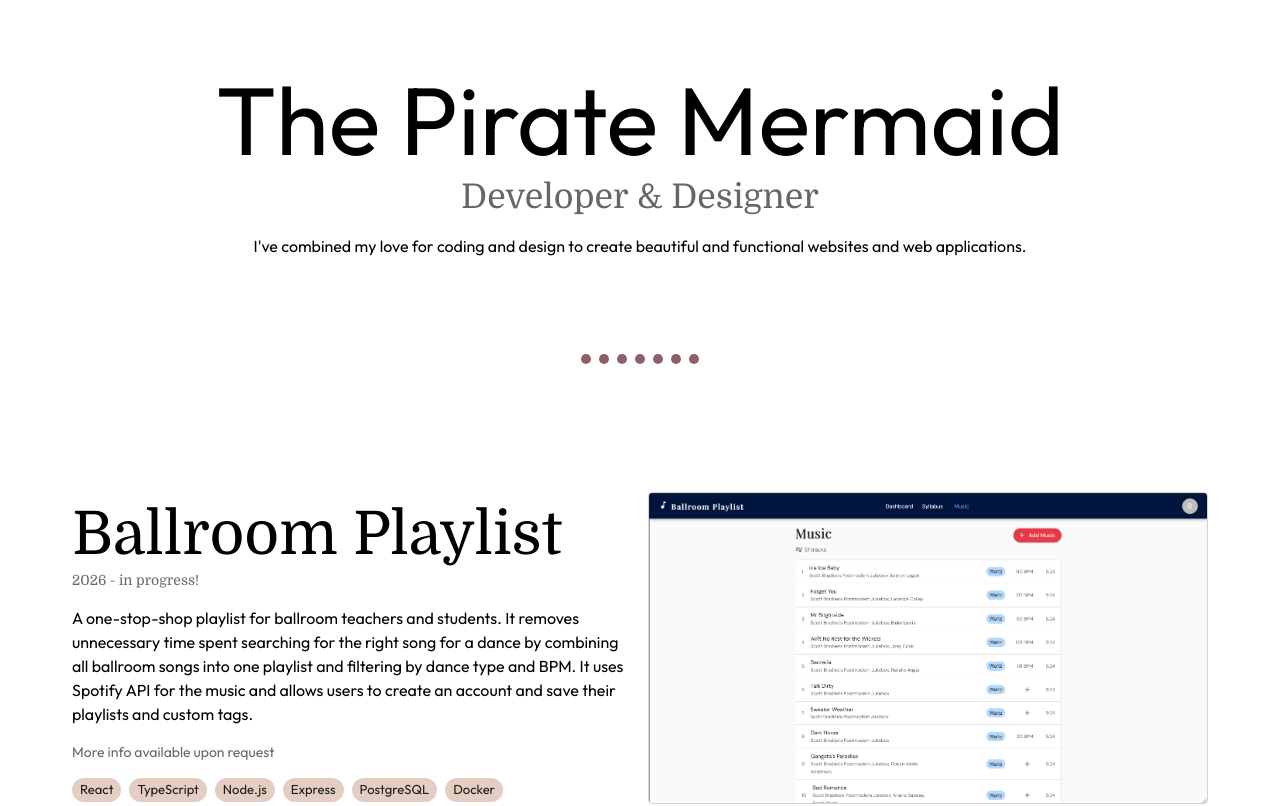
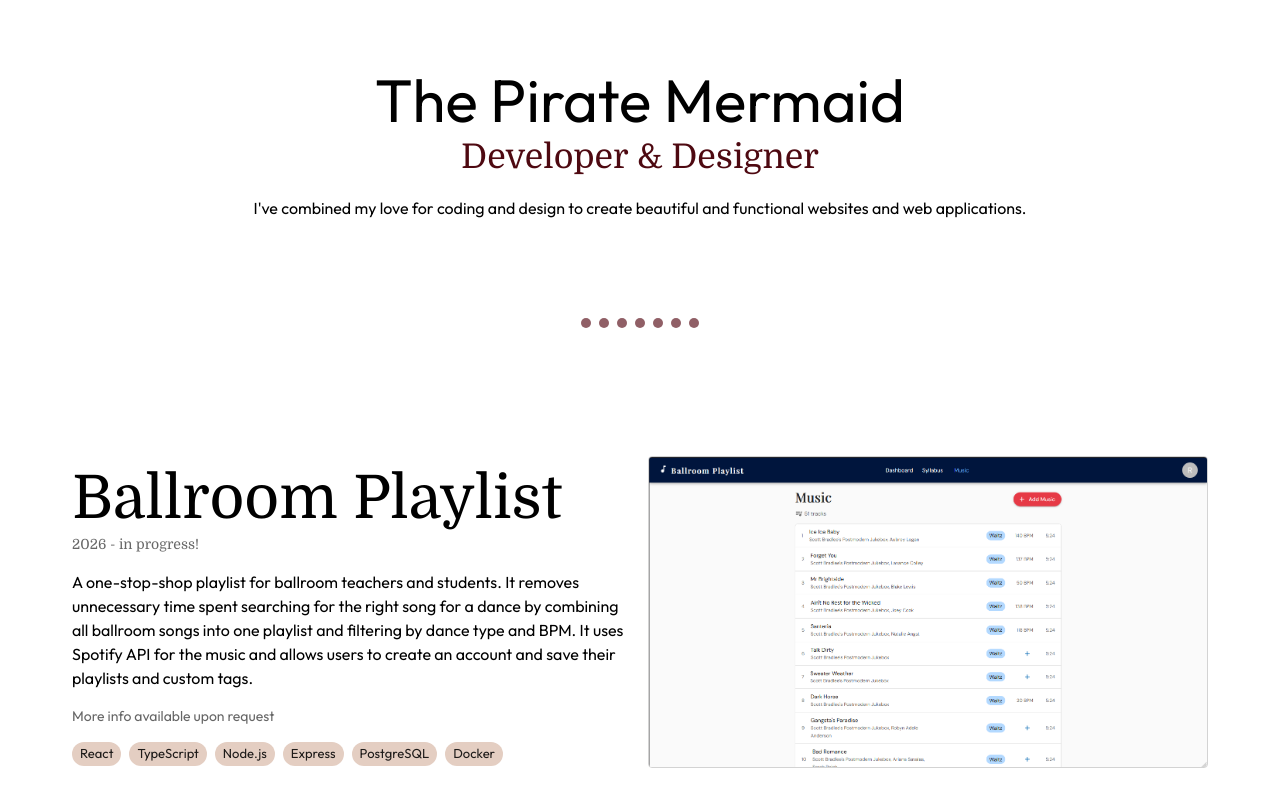
Before and after one commit to piratemermaid/portfolio-2026, a React (Vite) app: page / in a window 1280 px wide. Shown: the top 806 px of the page. Built offline with nearby package versions, Linux system fonts and the light colour scheme.

Commit message:
design welcome text

```diff
--- a/src/components/layout/WelcomeBanner.tsx
+++ b/src/components/layout/WelcomeBanner.tsx
@@ -3,15 +3,18 @@ import { Box, Typography } from "@mui/material";
 export const WelcomeBanner = () => {
   return (
     <Box sx={{ p: 4, borderRadius: 2, textAlign: "center" }}>
-      <Typography variant="h1">The Pirate Mermaid</Typography>
+      <Typography variant="h2" component="h1">
+        The Pirate Mermaid
+      </Typography>
       <Typography
         variant="h4"
-        color="text.secondary"
+        component="h2"
+        color="primary.main"
         sx={{ fontFamily: "Domine, serif" }}
       >
         Developer & Designer
       </Typography>
-      <Typography variant="body1" sx={{ mt: 2 }}>
+      <Typography variant="subtitle1" sx={{ mt: 2 }}>
         {`I've combined my love for coding and design to create beautiful and
           functional websites and web applications.`}
       </Typography>
```
